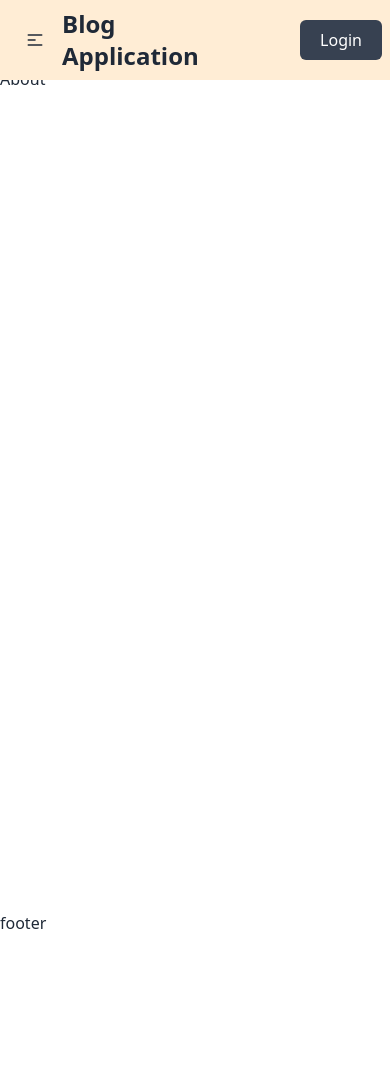
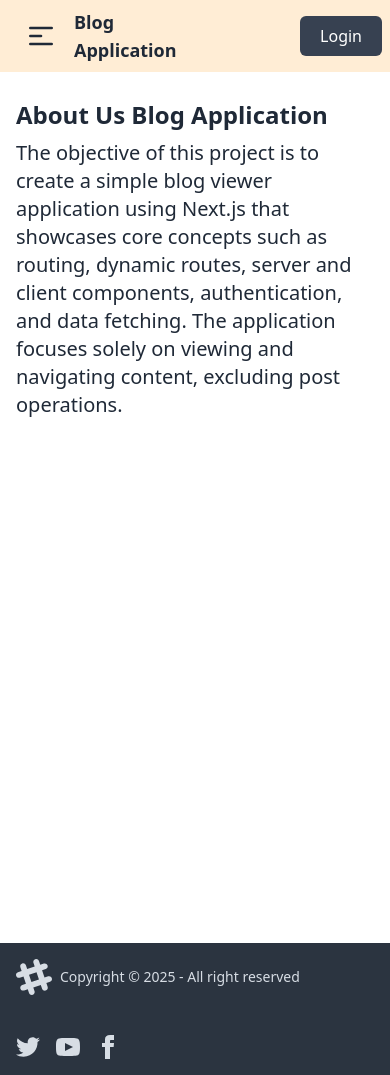
Before and after one commit to muradhossain1/blog-viewer-application-next.js, a Next.js app: page /about in a window 390 px wide. Before the commit the page ends 935 px from the top, so only its background shows below. Built offline with nearby package versions, Linux system fonts and the light colour scheme; no server answers; sample sign-in values are in the browser's storage.

Commit message:
Create a private routes profile and responsive website

```diff
--- a/src/app/about/page.jsx
+++ b/src/app/about/page.jsx
@@ -2,8 +2,9 @@
 
 const page = () => {
     return (
-        <div>
-            About
+        <div className="pt-8 space-y-2 ">
+            <h2 className="text-2xl font-bold">About Us Blog Application</h2>
+           <p className="text-xl font-medium">The objective of this project is to create a simple blog viewer application using Next.js that showcases core concepts such as routing, dynamic routes, server and client components, authentication, and data fetching. The application focuses solely on viewing and navigating content, excluding post operations.</p>
         </div>
     );
 };
--- a/src/app/components/Footer.jsx
+++ b/src/app/components/Footer.jsx
@@ -3,7 +3,57 @@
 const Footer = () => {
     return (
         <div>
-            footer
+            <footer className="footer bg-neutral text-neutral-content items-center p-4 mt-8 px-4 md:px-10 lg:px-20">
+                <aside className="grid-flow-col items-center">
+                    <svg
+                        width="36"
+                        height="36"
+                        viewBox="0 0 24 24"
+                        xmlns="http://www.w3.org/2000/svg"
+                        fillRule="evenodd"
+                        clipRule="evenodd"
+                        className="fill-current">
+                        <path
+                            d="M22.672 15.226l-2.432.811.841 2.515c.33 1.019-.209 2.127-1.23 2.456-1.15.325-2.148-.321-2.463-1.226l-.84-2.518-5.013 1.677.84 2.517c.391 1.203-.434 2.542-1.831 2.542-.88 0-1.601-.564-1.86-1.314l-.842-2.516-2.431.809c-1.135.328-2.145-.317-2.463-1.229-.329-1.018.211-2.127 1.231-2.456l2.432-.809-1.621-4.823-2.432.808c-1.355.384-2.558-.59-2.558-1.839 0-.817.509-1.582 1.327-1.846l2.433-.809-.842-2.515c-.33-1.02.211-2.129 1.232-2.458 1.02-.329 2.13.209 2.461 1.229l.842 2.515 5.011-1.677-.839-2.517c-.403-1.238.484-2.553 1.843-2.553.819 0 1.585.509 1.85 1.326l.841 2.517 2.431-.81c1.02-.33 2.131.211 2.461 1.229.332 1.018-.21 2.126-1.23 2.456l-2.433.809 1.622 4.823 2.433-.809c1.242-.401 2.557.484 2.557 1.838 0 .819-.51 1.583-1.328 1.847m-8.992-6.428l-5.01 1.675 1.619 4.828 5.011-1.674-1.62-4.829z"></path>
+                    </svg>
+                    <p>Copyright © {new Date().getFullYear()} - All right reserved</p>
+                </aside>
+                <nav className="grid-flow-col gap-4 md:place-self-center md:justify-self-end">
+                    <a>
+                        <svg
+                            xmlns="http://www.w3.org/2000/svg"
+                            width="24"
+                            height="24"
+                            viewBox="0 0 24 24"
+                            className="fill-current">
+                            <path
+                                d="M24 4.557c-.883.392-1.832.656-2.828.775 1.017-.609 1.798-1.574 2.165-2.724-.951.564-2.005.974-3.127 1.195-.897-.957-2.178-1.555-3.594-1.555-3.179 0-5.515 2.966-4.797 6.045-4.091-.205-7.719-2.165-10.148-5.144-1.29 2.213-.669 5.108 1.523 6.574-.806-.026-1.566-.247-2.229-.616-.054 2.281 1.581 4.415 3.949 4.89-.693.188-1.452.232-2.224.084.626 1.956 2.444 3.379 4.6 3.419-2.07 1.623-4.678 2.348-7.29 2.04 2.179 1.397 4.768 2.212 7.548 2.212 9.142 0 14.307-7.721 13.995-14.646.962-.695 1.797-1.562 2.457-2.549z"></path>
+                        </svg>
+                    </a>
+                    <a>
+                        <svg
+                            xmlns="http://www.w3.org/2000/svg"
+                            width="24"
+                            height="24"
+                            viewBox="0 0 24 24"
+                            className="fill-current">
+                            <path
+                                d="M19.615 3.184c-3.604-.246-11.631-.245-15.23 0-3.897.266-4.356 2.62-4.385 8.816.029 6.185.484 8.549 4.385 8.816 3.6.245 11.626.246 15.23 0 3.897-.266 4.356-2.62 4.385-8.816-.029-6.185-.484-8.549-4.385-8.816zm-10.615 12.816v-8l8 3.993-8 4.007z"></path>
+                        </svg>
+                    </a>
+                    <a>
+                        <svg
+                            xmlns="http://www.w3.org/2000/svg"
+                            width="24"
+                            height="24"
+                            viewBox="0 0 24 24"
+                            className="fill-current">
+                            <path
+                                d="M9 8h-3v4h3v12h5v-12h3.642l.358-4h-4v-1.667c0-.955.192-1.333 1.115-1.333h2.885v-5h-3.808c-3.596 0-5.192 1.583-5.192 4.615v3.385z"></path>
+                        </svg>
+                    </a>
+                </nav>
+            </footer>
         </div>
     );
 };
--- a/src/app/components/Navber.jsx
+++ b/src/app/components/Navber.jsx
@@ -18,7 +18,7 @@
                         <div tabIndex={0} role="button" className="btn btn-ghost lg:hidden">
                             <svg
                                 xmlns="http://www.w3.org/2000/svg"
-                                className="h-5 w-5"
+                                className="h-8 w-8"
                                 fill="none"
                                 viewBox="0 0 24 24"
                                 stroke="currentColor">
@@ -35,7 +35,7 @@
                             {navLinks}
                         </ul>
                     </div>
-                    <a className="text-2xl font-bold">Blog Application</a>
+                    <p className="text-lg md:text-2xl font-bold">Blog Application</p>
                 </div>
                 <div className="navbar-center hidden lg:flex">
                     <ul className="menu menu-horizontal px-1">
--- a/src/app/components/PostedCard.jsx
+++ b/src/app/components/PostedCard.jsx
@@ -5,9 +5,9 @@
     const res = await fetch('https://jsonplaceholder.typicode.com/posts');
     const posts = await res.json()
     return (
-        <div className="grid grid-cols-1 md:grid-cols-3 lg:grid-cols-4 gap-6 pt-8 ">
+        <div className="grid grid-cols-1 md:grid-cols-3 lg:grid-cols-4 gap-6 pt-10 ">
             {
-                posts.map(post => <div key={post.id} >
+                posts.slice(0, 12).map(post => <div key={post.id} >
                     <Link href={`/details/${post.id}`}>
                         <div className="border p-4 rounded-lg h-28 shadow-xl"><p className="text-base font-medium">{post.title}</p></div>
                     </Link>
--- a/src/app/details/[id]/page.jsx
+++ b/src/app/details/[id]/page.jsx
@@ -22,9 +22,9 @@
     }, [id]);
 
     return (
-        <div>
-            <h1>{post?.title}</h1>
-            <p>{post?.body}</p>
+        <div className="text-center pt-8 space-y-2 md:w-2/3 mx-auto">
+            <h1 className="text-2xl font-medium">{post?.title}</h1>
+            <p className="text-xl font-normal">{post?.body}</p>
         </div>
     );
 };
--- a/src/app/layout.tsx
+++ b/src/app/layout.tsx
@@ -30,7 +30,7 @@
         className={`${geistSans.variable} ${geistMono.variable} antialiased`}
       >
         <Navber></Navber>
-        <main className="min-h-screen mt-[4.2rem] md:px-10 lg:px-20">
+        <main className="min-h-screen mt-[4.2rem] px-4 md:px-10 lg:px-20">
           {children}
         </main>
         <Footer></Footer>
--- a/src/app/profile/page.jsx
+++ b/src/app/profile/page.jsx
@@ -1,9 +1,19 @@
+import { getKindeServerSession } from '@kinde-oss/kinde-auth-nextjs/server';
+import { redirect } from 'next/navigation';
 
+const page = async () => {
+    const { isAuthenticated, getUser } = getKindeServerSession();
+    const auth = await isAuthenticated();
+    const user = await getUser();
 
-const page = () => {
+    if (!auth) {
+        return redirect('/api/auth/login')
+    };
+
     return (
-        <div>
-            profile
+        <div className='text-center pt-8'>
+            <h1 className='text-2xl font-bold'>Welcome to your profile!</h1>
+            <p className='text-xl font-semibold'>Hello, {user?.family_name}!</p>
         </div>
     );
 };
```
